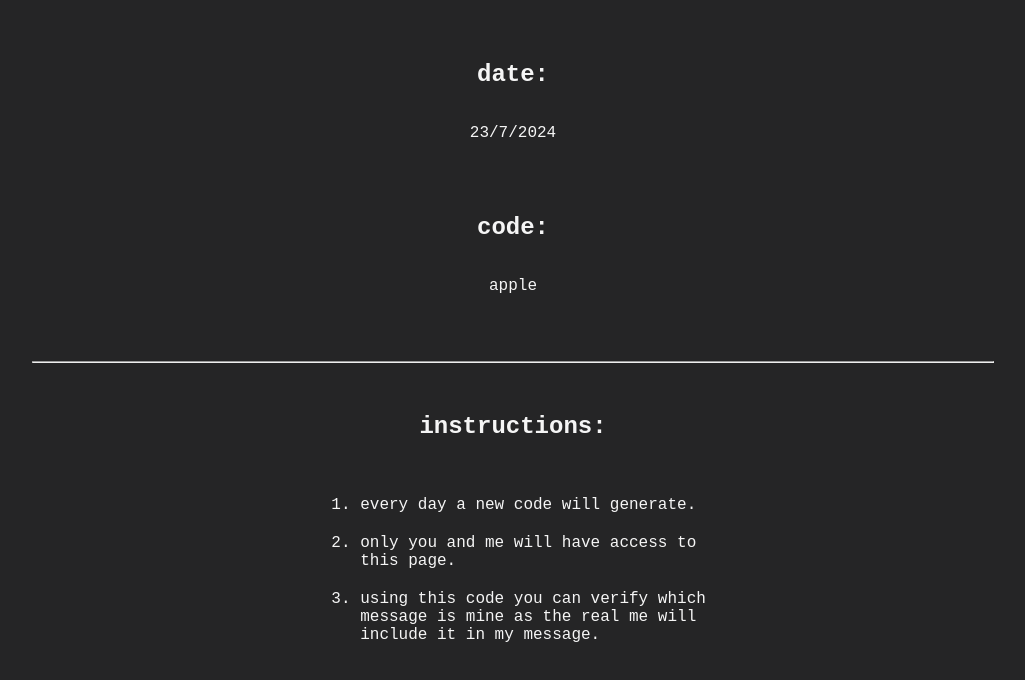
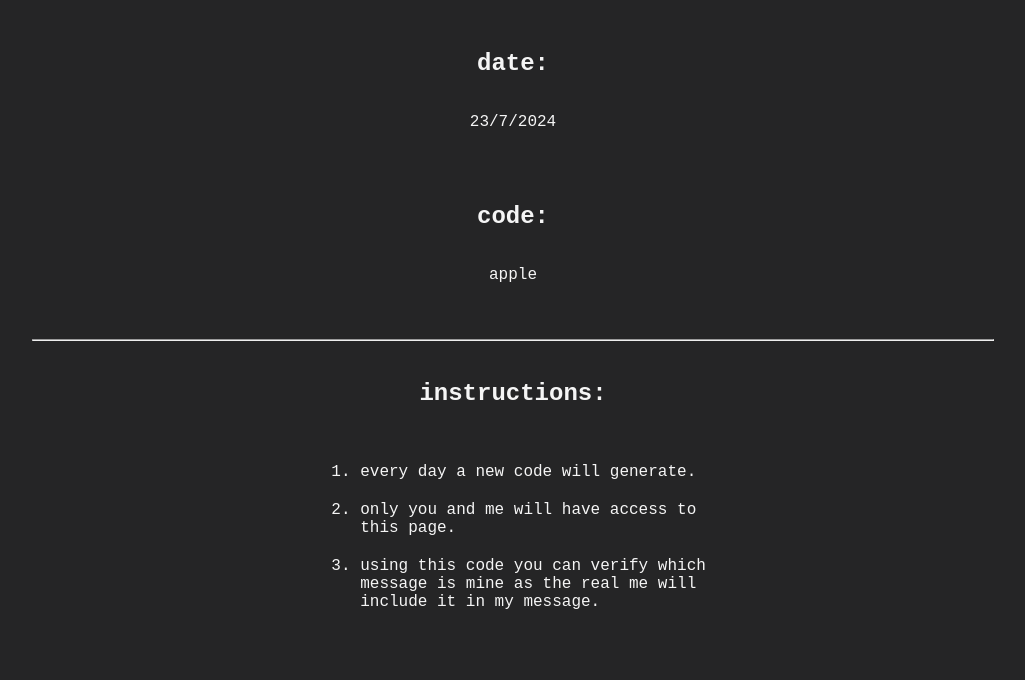
Before and after one commit to maxxxxxboy/dailycode, a plain HTML site: page index.html in a window 1280 px wide. Shown: the part 80-760 px from the top of the page, without its empty margins (127-1152 px from the left). Drawn offline with Linux system fonts and the light colour scheme.

Commit message:
Update index.html

```diff
--- a/index.html
+++ b/index.html
@@ -35,7 +35,7 @@
         main {
             display: grid;
 
-            grid-template-rows: 49% 1% 49%;
+            grid-template-rows: calc(49% - 22px) 1% calc(49% - 22px);
 
             grid-row: 2/3;
         }
```
